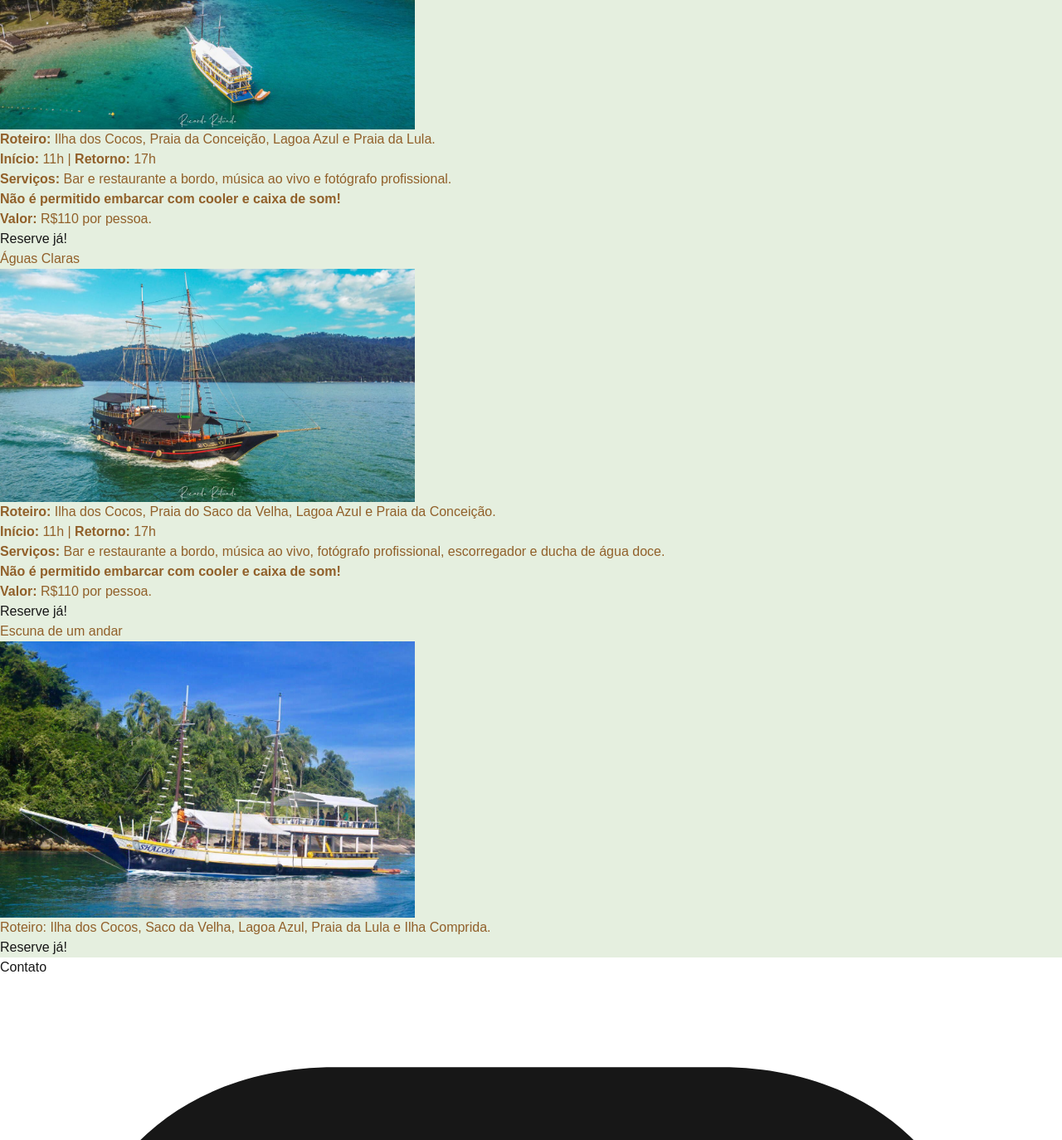
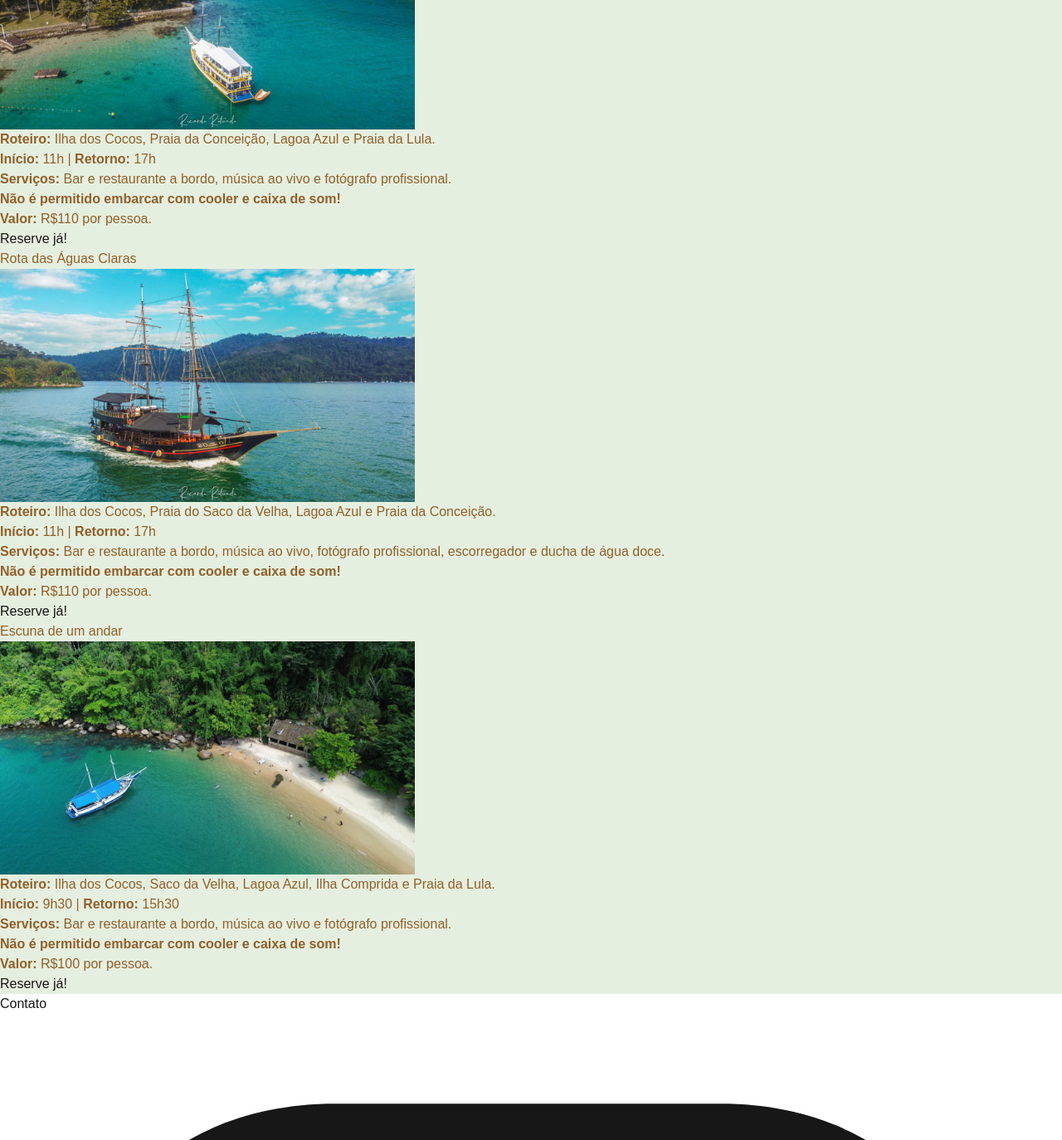
Before and after one commit to fabiosachetto/spa-roteiro-paraty, a Next.js app in the folder roteiro-paraty/: page /escuna in a window 1280 px wide. Shown: the part 1045-2419 px from the top of the page at 83% size. Built offline with nearby package versions, Linux system fonts and the light colour scheme.

Commit message:
atualizando imagem e textos em escuna de um andar para aprovação do cliente

```diff
--- a/roteiro-paraty/src/app/escuna/page.tsx
+++ b/roteiro-paraty/src/app/escuna/page.tsx
@@ -74,7 +74,7 @@ export default function Escuna() {
 
       <div className="py-7 border-t border-double border-t-amber-900">
         <h3 className="text-2xl mb-5 uppercase font-bold">
-          Águas Claras
+          Rota das Águas Claras
         </h3>
         <div className="inline-block">
           <Image
@@ -110,7 +110,7 @@ export default function Escuna() {
         </h3>
         <div className="inline-block">
           <Image
-            src="/assets/images/escuna.jpeg"
+            src="/assets/images/escuna-um-andar.jpeg"
             alt="Escuna de um andar: Ilha dos Cocos, Saco da Velha, Lagoa Azul, Praia da Lula e Ilha Comprida."
             title="Escuna de um andar: Ilha dos Cocos, Saco da Velha, Lagoa Azul, Praia da Lula e Ilha Comprida."
             width={500}
@@ -119,9 +119,15 @@ export default function Escuna() {
           />
         </div>
 
-        <p>
-          Roteiro: Ilha dos Cocos, Saco da Velha, Lagoa Azul, Praia da Lula e Ilha Comprida.
-        </p>
+        <p className="mb-6"><strong>Roteiro:</strong> Ilha dos Cocos, Saco da Velha, Lagoa Azul, Ilha Comprida e Praia da Lula.</p>
+
+        <p><strong>Início:</strong> 9h30 | <strong>Retorno:</strong> 15h30</p>
+
+        <p><strong>Serviços:</strong> Bar e restaurante a bordo, música ao vivo e fotógrafo profissional.</p>
+
+        <p className="mb-6"><strong>Não é permitido embarcar com cooler e caixa de som!</strong></p>
+
+        <p><strong>Valor:</strong> R$100 por pessoa.</p>
 
         <div className="mt-5">
           <Link href="https://wa.me/+5524998793280" target="_blank" className="transition delay-150 duration-300 ease-in-out uppercase font-bold py-2 px-6 rounded-lg cursor-pointer bg-blue-500 hover:bg-blue-800">
```
Also changed, not shown: roteiro-paraty/public/assets/images/escuna-um-andar.jpeg (added).
